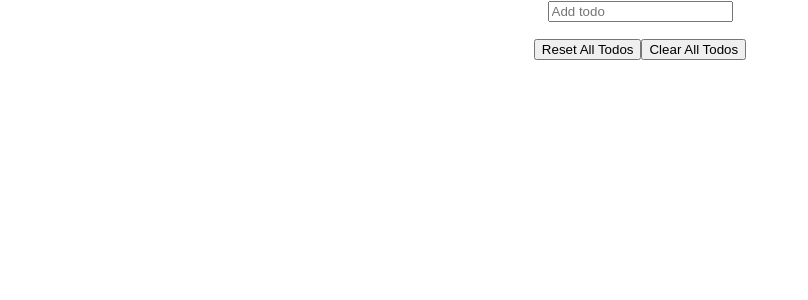
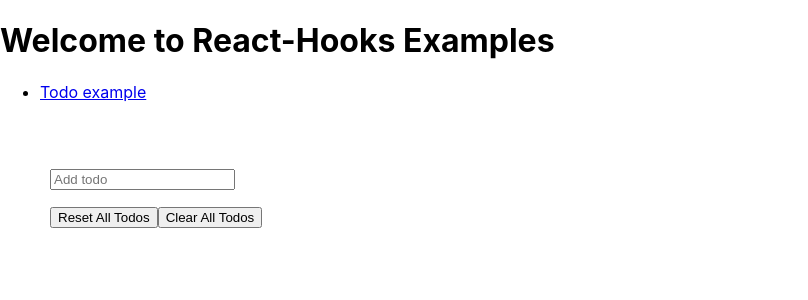
Before and after one commit to Jasenpan1987/react-hooks-demo, a React (Create React App) app: page /todos in a window 1280 px wide. Shown: the top 300 px of the page, without its empty margins (0-808 px from the left). Built offline with nearby package versions, Linux system fonts and the light colour scheme.

Commit message:
refactor

```diff
--- a/src/App.css
+++ /dev/null
@@ -1,32 +0,0 @@
-.App {
-  text-align: center;
-}
-
-.App-logo {
-  animation: App-logo-spin infinite 20s linear;
-  height: 40vmin;
-}
-
-.App-header {
-  background-color: #282c34;
-  min-height: 100vh;
-  display: flex;
-  flex-direction: column;
-  align-items: center;
-  justify-content: center;
-  font-size: calc(10px + 2vmin);
-  color: white;
-}
-
-.App-link {
-  color: #61dafb;
-}
-
-@keyframes App-logo-spin {
-  from {
-    transform: rotate(0deg);
-  }
-  to {
-    transform: rotate(360deg);
-  }
-}
--- /dev/null
+++ b/src/components/App.css
@@ -0,0 +1,4 @@
+/* own css */
+.main {
+  padding: 50px 50px;
+}
--- /dev/null
+++ b/src/components/App.jsx
@@ -0,0 +1,41 @@
+import React from "react";
+import { BrowserRouter as Router, Route, Switch, Link } from "react-router-dom";
+import Todo from "./Todo/Todo";
+import "./App.css";
+
+const Header = () => {
+  return (
+    <header>
+      <h1>Welcome to React-Hooks Examples</h1>
+      <nav>
+        <ul>
+          <li>
+            <Link to="/todos">Todo example</Link>
+          </li>
+        </ul>
+      </nav>
+    </header>
+  );
+};
+
+const Home = () => (
+  <section>
+    <h2>You can see the examples here</h2>
+  </section>
+);
+
+export default () => {
+  return (
+    <Router>
+      <div className="App">
+        <Header />
+        <main className="main">
+          <Switch>
+            <Route path="/" exact component={Home} />
+            <Route path="/todos" exact component={Todo} />
+          </Switch>
+        </main>
+      </div>
+    </Router>
+  );
+};
--- a/src/App.js
+++ b/src/components/Todo/Todo.jsx
@@ -1,6 +1,5 @@
 import React, { useState } from "react";
 import Form from "./Form";
-import "./App.css";
 
 export default () => {
   const [todos, setTodos] = useState([]);
```
Also changed, not shown: src/index.js (+6 -6 lines), src/components/Todo/Form.jsx (renamed from src/Form.jsx).
